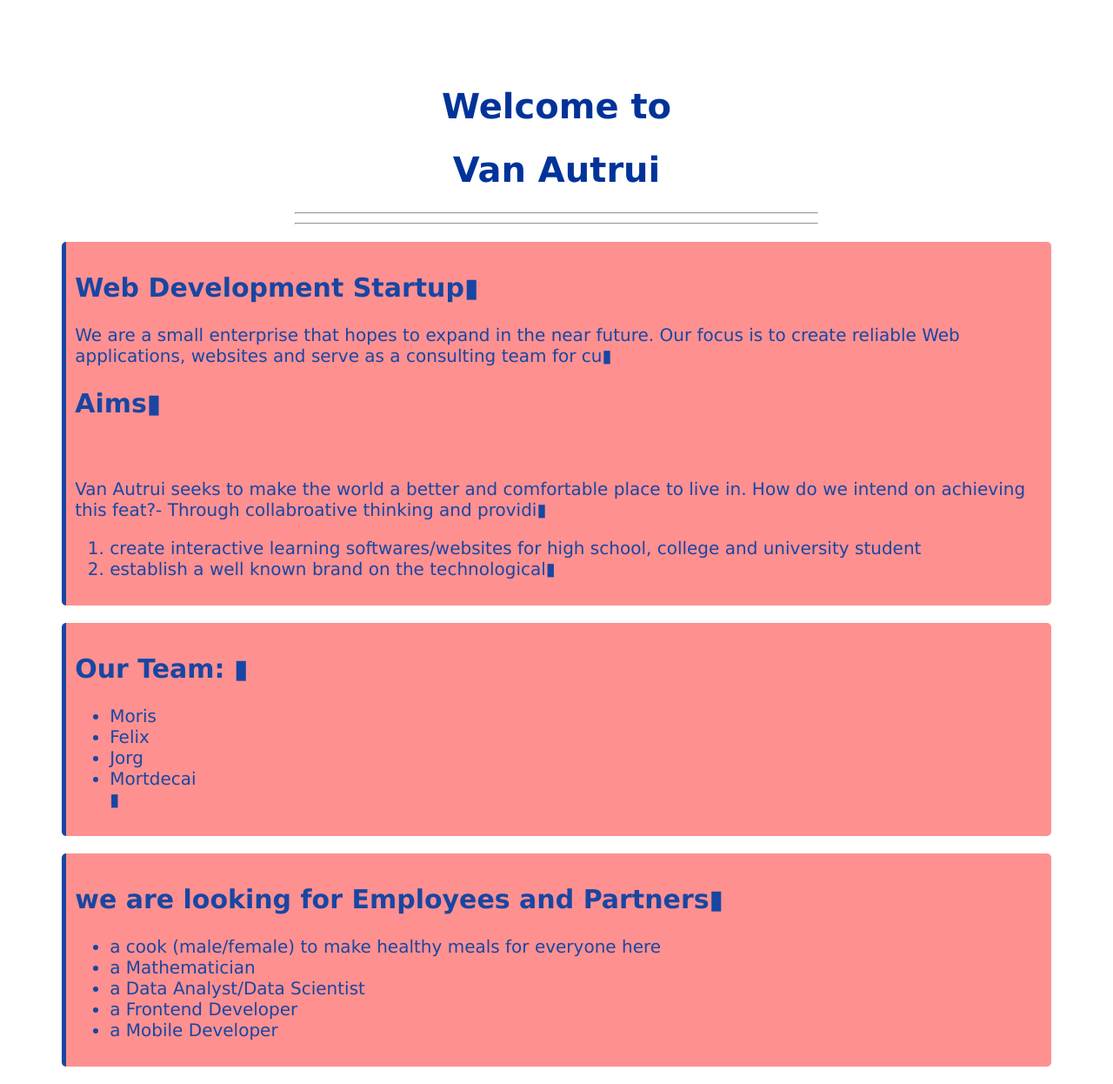
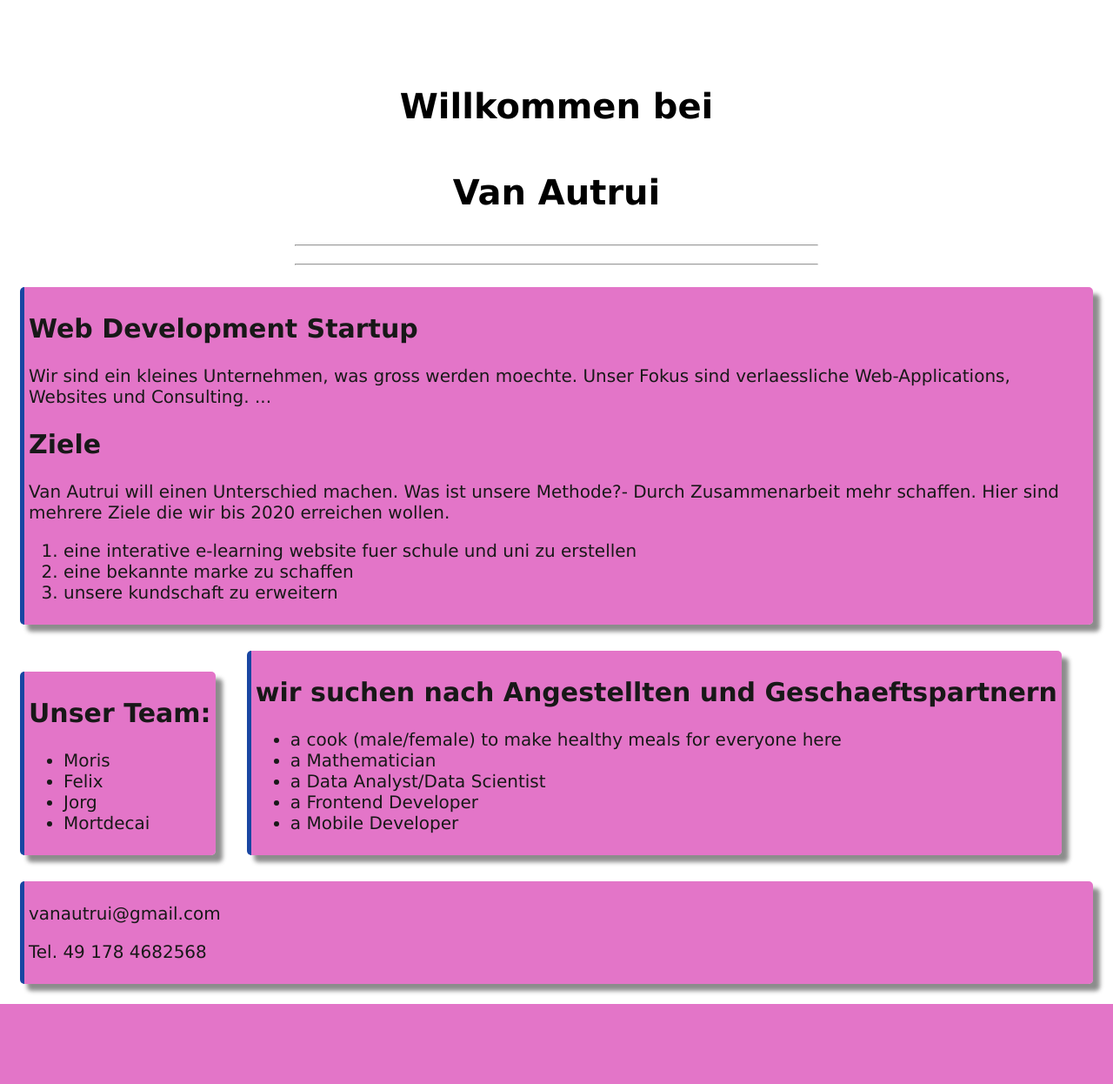
Before and after one commit to pointbazaar/vanautrui.org, a PHP site: page / in a window 1280 px wide. Shown: the part 93-1339 px from the top of the page at 87% size. After the commit the page ends 1247 px from the top, so only its background shows below. Run offline with PHP 8.4, Linux system fonts and the light colour scheme.

Commit message:
style changes by ethi

```diff
--- a/index.html
+++ b/index.html
@@ -6,6 +6,7 @@
 </head>
 
 <body>
+
 
 <nav class = "Dropbar">
     <ul>
@@ -60,7 +61,7 @@
 
 	    <h2 class="english typewriter">Aims</h2>
 	    <h2 class="german typewriter">Ziele</h2>
-	<br>
+
 	<p class="english typewriter">Van Autrui seeks to make the world a better and comfortable place to live in. How do we intend on achieving this feat?-
 	Through collabroative thinking and providing a condusive working atmosphere that pushes our workers to go the extra mile.
 	Below are four  major goals we hope to accomplish by 2020.</p>
@@ -79,7 +80,8 @@
 		<li>unsere kundschaft zu erweitern</li>
 	</ol>
   </div>
-
+  <table>
+   <row>
   <div id="team" class="section">
     <h2 class="german typewriter"> Unser Team: </h2>
     <h2 class="english typewriter"> Our Team: </h2>
@@ -102,5 +104,15 @@
       <li>a Mobile Developer </li>
 	</ul>
   </div>
-  <script type="text/javascript" src="myscript.js"></script>
+   </row>
+  </table>
+
+  <div class="section">
+	<div >
+	<p>vanautrui@gmail.com</p>
+	</div>
+	<p>Tel. 49 178 4682568 </p>
+
+  </div>
+  <!--<script type="text/javascript" src="myscript.js"></script>-->
 </body>
--- a/style.css
+++ b/style.css
@@ -1,7 +1,11 @@
 body {
-	color:rgb(0, 51, 153);
+	color:black;
 	font-size: 20px;
 	font-family:verdana;
+
+	display:flex;
+	flex-direction:column;
+	flex-wrap:wrap;
 }
 
 
@@ -58,23 +62,22 @@ hr{
 	color:red;
 }
 
+.section{
+	box-shadow: 8px 8px 5px grey;
+	padding:5px;
+	margin:15px;
+	display:inline-block;
+	text-align:block;
 
-.section{
-	padding:10px;
-	margin:20px;
-
-	text-align:block;
-	margin-left:5%;
-	margin-right:5%;
-	background-color:rgba(255,50,50,0.6);
+	background-color:rgba(204, 0, 153,0.6);
 	opacity:0.9;
 
 	border-left-style:solid;
 	border-color:rgb(0, 51, 153);
 	border-width:5px;
 	border-radius:5px;
+}
 
-}
 .section:hover{
 	opacity:1.0;
 }
```
Also changed, not shown: server.js (added, +17 -0 lines).
